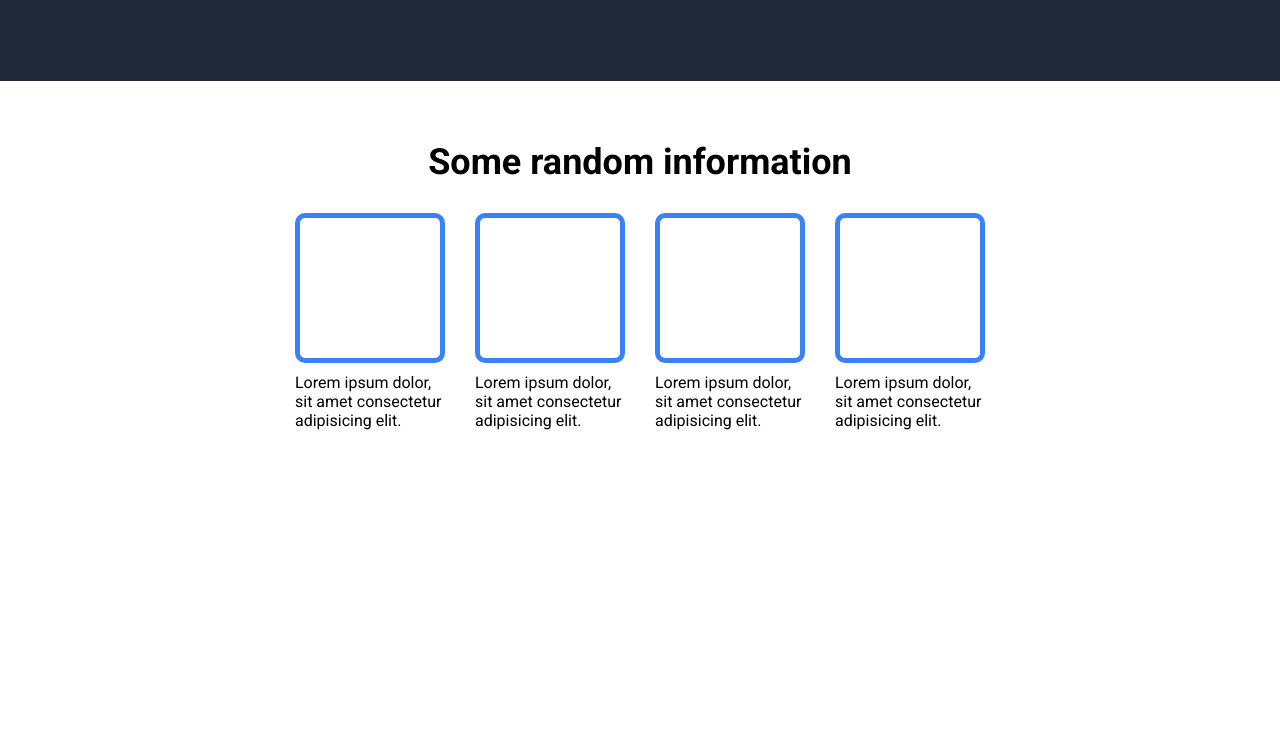
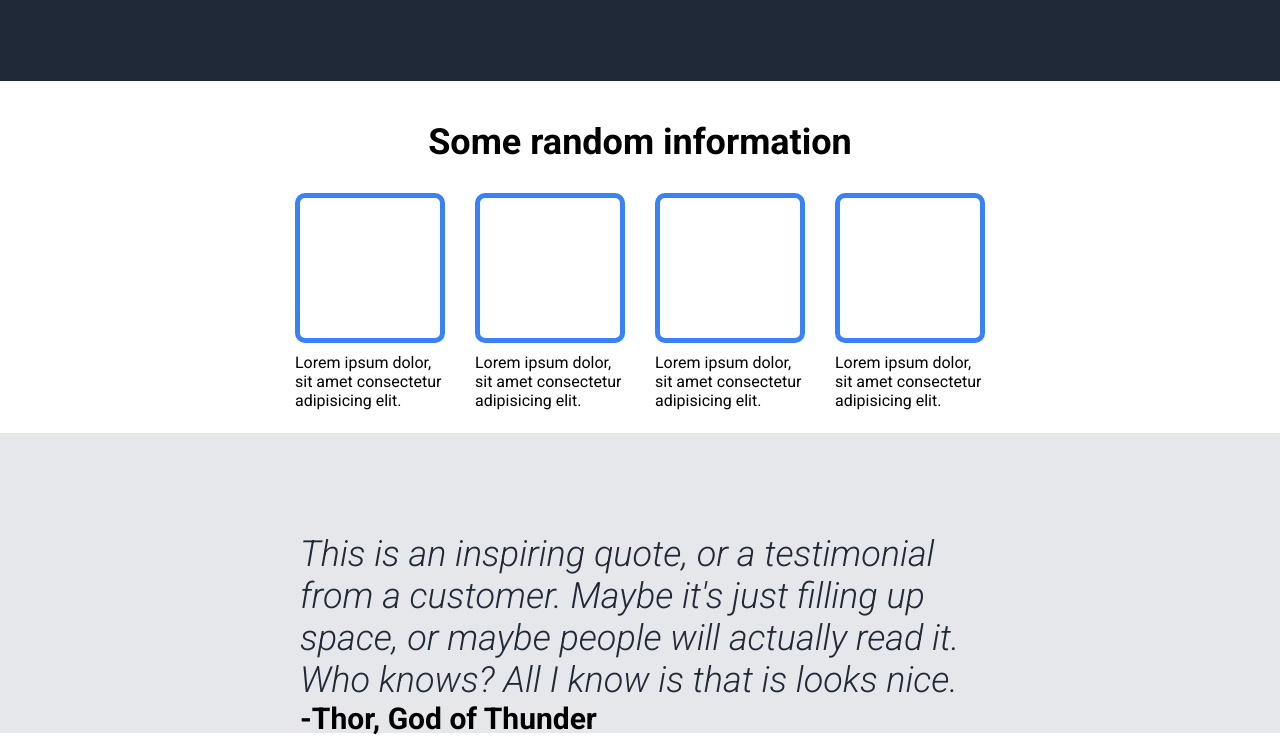
Before and after one commit to LaraCosta66/TOP-landingPage, a plain HTML site: page index.html in a window 1280 px wide. Shown: the part 671-1407 px from the top of the page. Before the commit the page ends 1101 px from the top, so only its background shows below. Drawn offline with Linux system fonts and the light colour scheme.

Commit message:
feat: add quote section

```diff
--- a/index.html
+++ b/index.html
@@ -70,5 +70,14 @@
         </div>
       </div>
     </div>
+
+    <div class="quote">
+        <p>
+            This is an inspiring quote, or a testimonial from a customer. Maybe it's just filling up space, or maybe people will actually read it.
+             Who knows? All I know is that is looks nice.
+
+        </p>
+        <strong>-Thor, God of Thunder</strong>
+    </div>
   </body>
 </html>
--- a/style.css
+++ b/style.css
@@ -63,7 +63,8 @@
   display: flex;
   flex-direction: column;
   align-items: center;
-  padding: 50px;
+  margin-bottom: 140px;
+  padding: 30px;
 }
 .info header {
   justify-content: center;
@@ -82,8 +83,27 @@
   border-radius: 10px;
   border: 5px solid #3882f6;
   margin-bottom: 10px;
+  color: #e5e7eb;
 }
 .box-cards {
   width: 150px;
   height: 70px;
 }
+.quote {
+  width: auto;
+  height: 300px;
+  background-color: #e5e7eb;
+  justify-content: center;
+  padding: 100px 300px 100px 300px;
+}
+.quote p {
+  font-style: italic;
+  font-size: 36px;
+
+  color: #1f2937;
+}
+.quote strong {
+  font-size: 30px;
+  font-weight: bold;
+
+}
```
